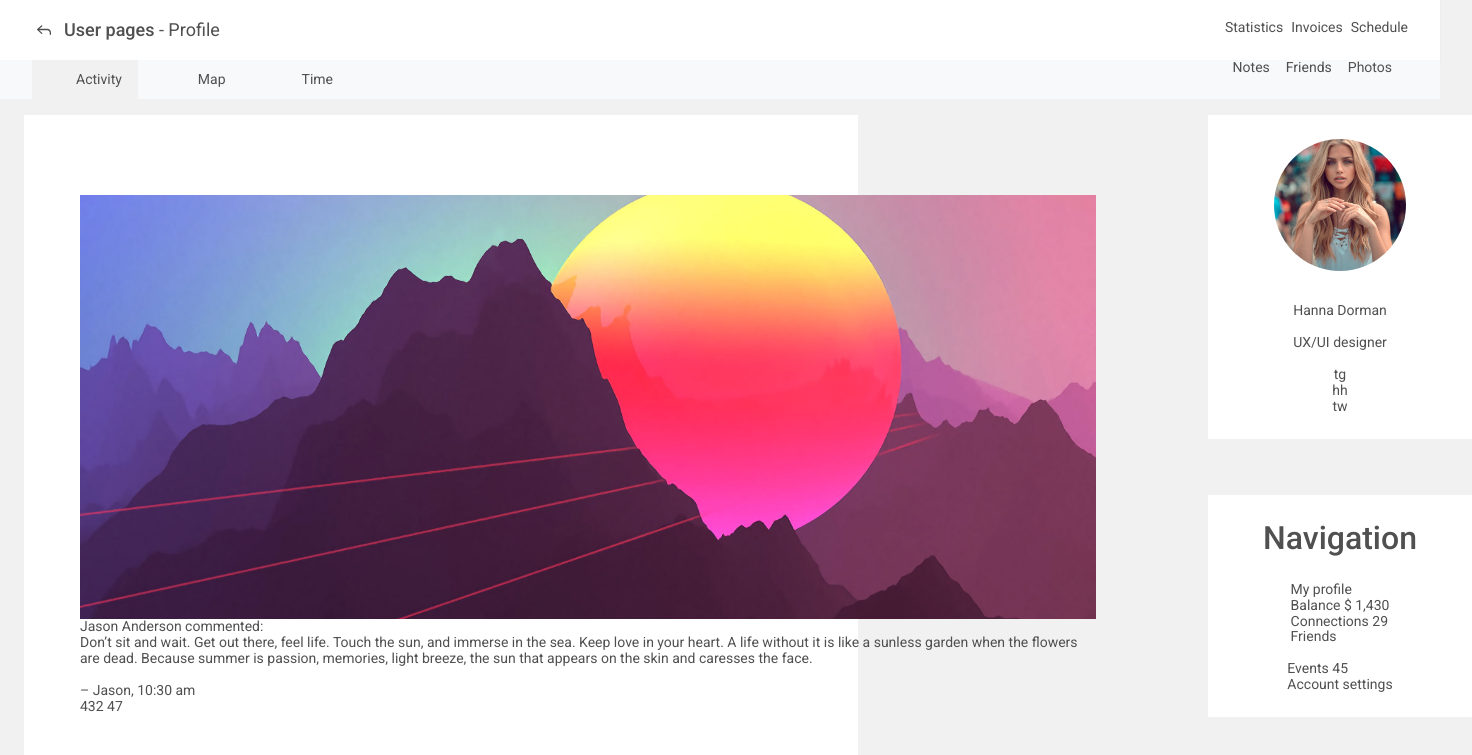
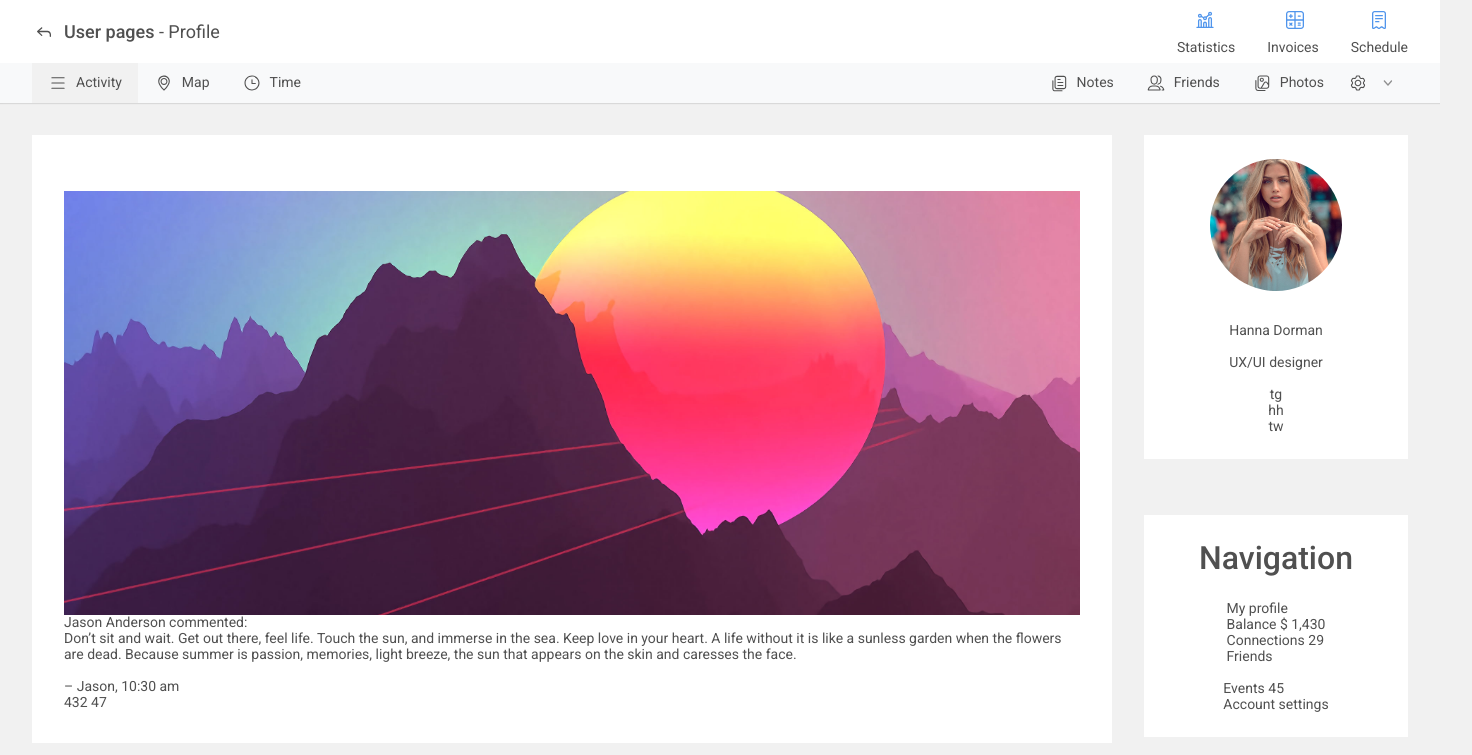
Before and after one commit to Nanammii/profile, a website: page source/index.html in a window 1280 px wide. Shown: the top 755 px of the page, 1472 px wide, since content can reach past the window. Drawn offline with nearby package versions, Linux system fonts and the light colour scheme.

Commit message:
added icons on header, refactoring header

```diff
--- a/source/index.html
+++ b/source/index.html
@@ -14,45 +14,55 @@
 <body>
 <header class="header">
   <div class="header__wrapper d-flex justify-content-between shadow">
-    <a class="header__link-back" href="profile.html"><span>User pages</span> - Profile</a>
-    <ul class="header__list d-flex gap-2">
+    <a class="header__link-back align-self-center d-sm-block" href="profile.html"><span class="fw-medium">User pages</span> - Profile</a>
+    <ul class="header__list d-flex">
       <li>
-        <a>Statistics</a>
+        <a class="menu__link d-sm-block">Statistics</a>
       </li>
       <li>
-        <a>Invoices</a>
+        <a class="menu__link menu__link--invoices d-sm-block">Invoices</a>
       </li>
       <li>
-        <a>Schedule</a>
+        <a class="menu__link menu__link--schedule d-sm-block">Schedule</a>
       </li>
     </ul>
   </div>
-  <div class="header__wrapper-bottom d-flex justify-content-between bg-light mb-3">
-    <nav class="navigation w-300">
-      <ul class="navigation__list d-flex gap-3">
+  <div class="header__wrapper-bottom d-flex justify-content-between bg-light shadow">
+    <nav class="d-flex justify-content-between w-100">
+      <ul class="d-flex">
         <li>
-          <a class="navigation__link navigation__link--active" href="index.html">Activity</a>
+          <a class="navigation__link navigation__link--active d-block position-relative" href="index.html">Activity</a>
         </li>
         <li>
-          <a class="navigation__link" href="map.html">Map</a>
+          <a class="navigation__link navigation__link--map d-block position-relative" href="map.html">Map</a>
         </li>
         <li>
-          <a class="navigation__link" href="time.html">Time</a>
+          <a class="navigation__link navigation__link--time d-block position-relative" href="time.html">Time</a>
         </li>
       </ul>
-      <ul class="navigation__list d-flex gap-3">
-        <li>Notes</li>
-        <li>Friends</li>
-        <li>Photos</li>
-        <li></li>
+      <ul class="d-flex">
+        <li>
+          <a class="navigation__link navigation__link--notes  d-block position-relative" href="#">Notes</a>
+        </li>
+        <li>
+          <a class="navigation__link navigation__link--people d-block position-relative" href="#">Friends</a>
+        </li>
+        <li>
+          <a class="navigation__link navigation__link--photos  d-block position-relative" href="#">Photos</a>
+        </li>
+        <li>
+          <a class="link-settings d-block position-relative" href="#">
+            <img src="./img/icons/arrow-down.svg" alt="Arrow down" />
+          </a>
+        </li>
       </ul>
     </nav>
   </div>
 </header>
 
 <main class="main-container">
-  <div class="main-container__posts col-lg-9 d-flex flex-column gap-3 px-4">
-    <section class="post bg-white p-4">
+  <div class="main-container__posts d-flex flex-column gap-3">
+    <section class="post bg-white">
       <div class="post__wrapper">
         <img class="post__image img-fluid" src="./img/post-image-01.jpeg" alt="Post image" width="1016" height="424">
         <span>Jason Anderson commented:</span>
@@ -67,7 +77,7 @@
       </div>
     </section>
 
-    <section class="post mb-4 bg-white p-3 d-flex justify-content-between">
+    <section class="post mb-4 bg-white d-flex justify-content-between">
         <p>Sunset Sunset Sunset</p>
         <p class="time-info">
           <span>53 minutes ago</span>
--- a/source/scss/blocks/header.scss
+++ b/source/scss/blocks/header.scss
@@ -3,7 +3,7 @@
 }
 
 .header__wrapper {
-  padding: 20px 32px;
+  padding: 8px 32px;
   margin-bottom: -1px;
 }
 
@@ -21,10 +21,6 @@
     left: 0;
     background: url("../../img/icons/arrow-back.svg") no-repeat;
   }
-
-  span {
-    font-weight: 500;
-  }
 }
 
 .header__wrapper-bottom {
@@ -34,27 +30,81 @@
 }
 
 .header__list {
-  display: flex;
-  gap: 10px;
+  gap: 32px;
 }
 
-.navigation {
-  display: flex;
-  justify-content: space-between;
-  width: 100%;
-}
+.menu__link {
+  position: relative;
+  padding-top: 32px;
 
-.navigation__list {
-  display: flex;
-  gap: 20px;
+  &:before {
+    content: "";
+    position: absolute;
+    top: 0;
+    left: 16px;
+    width: 24px;
+    height: 24px;
+    background: url("../../img/icons/statistics-icon.svg") no-repeat;
+  }
+
+  &--invoices:before {
+    background: url("../../img/icons/invoices-icon.svg") no-repeat;
+  }
+
+  &--schedule:before {
+    background: url("../../img/icons/schedule-icon.svg") no-repeat;
+  }
 }
 
 .navigation__link {
-  display: block;
   padding: 12px 16px 12px 44px;
+
+  &:before {
+    content: "";
+    position: absolute;
+    width: 20px;
+    height: 20px;
+    top: 10px;
+    left: 16px;
+    background: url("../../img/icons/activity-icon.svg") no-repeat;
+  }
+
+  &--map:before {
+    background: url("../../img/icons/map-icon.svg") no-repeat;
+  }
+
+  &--time:before {
+    background: url("../../img/icons/time-icon.svg") no-repeat;
+  }
+
+  &--notes:before {
+    background: url("../../img/icons/notes-icon.svg") no-repeat;
+  }
+
+  &--people:before {
+    background: url("../../img/icons/people-icon.svg") no-repeat;
+  }
+
+  &--photos:before {
+    background: url("../../img/icons/photos-icon.svg") no-repeat;
+  }
 
   &:hover,
   &--active {
     background-color: #f1f1f1;
   }
 }
+
+.link-settings {
+  padding: 8px 8px 8px 36px;
+
+  &:before {
+    content: "";
+    position: absolute;
+    width: 20px;
+    height: 20px;
+    top: 10px;
+    left: 8px;
+    background: url("../../img/icons/settings-icon.svg") no-repeat;
+  }
+}
```
Also changed, not shown: source/map.html (+27 -17 lines), source/profile.html (+28 -17 lines), source/time.html (+27 -17 lines), source/css/style.css, source/img/icons/activity-icon.svg (added), source/img/icons/arrow-down.svg (added), source/img/icons/invoices-icon.svg (added), source/img/icons/map-icon.svg (added), source/img/icons/notes-icon.svg (added), source/img/icons/people-icon.svg (added), source/img/icons/photos-icon.svg (added), source/img/icons/schedule-icon.svg (added), source/img/icons/settings-icon.svg (added), source/img/icons/statistics-icon.svg (added), 1 more files, 1 other file.
